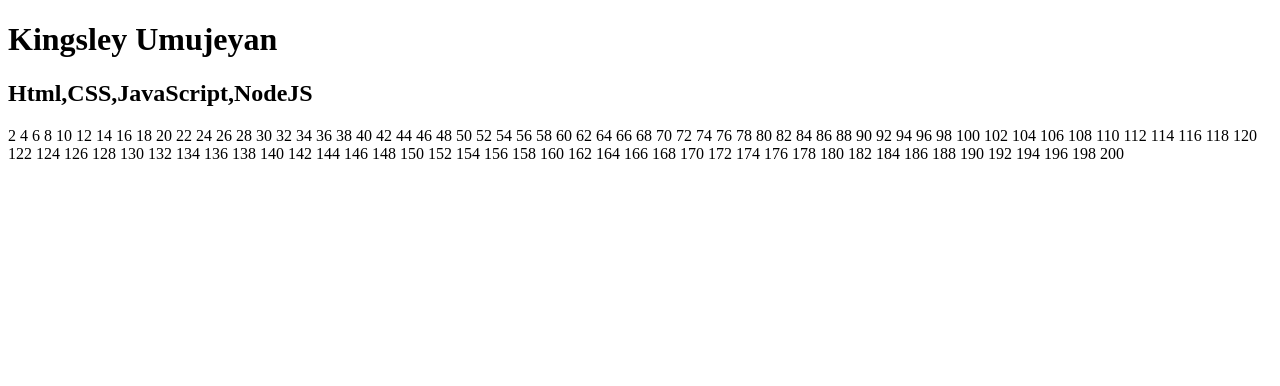
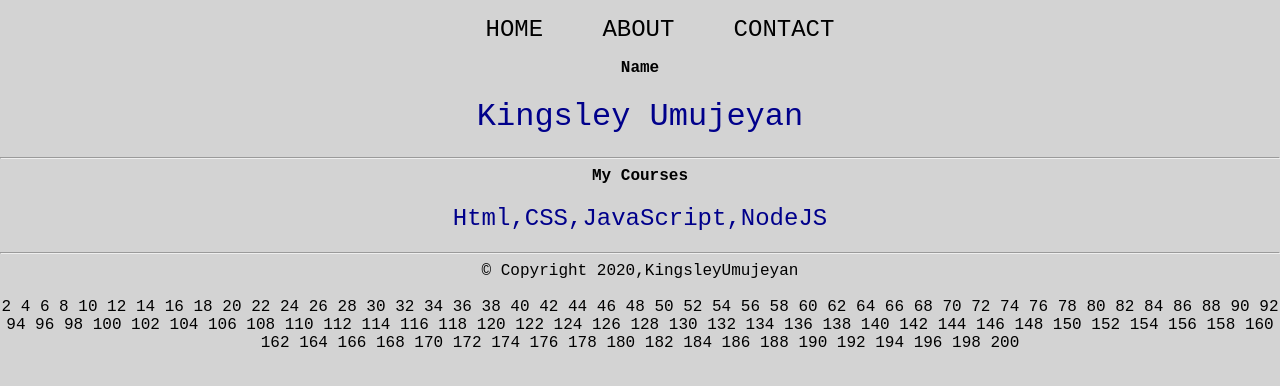
Before and after one commit to kuicpet/javascript_startng, a plain HTML site: page index.html in a window 1280 px wide. Drawn offline with Linux system fonts and the light colour scheme.

Commit message:
Added styling

```diff
--- /dev/null
+++ b/css/style.css
@@ -0,0 +1,31 @@
+*{
+    box-sizing: border-box;
+}
+body{
+    font-family: 'Courier New', Courier, monospace;
+    text-align: center;
+    margin: 0 auto;
+    padding: 0;
+    width: 100%;
+    height: auto;
+    background-color: lightgrey;
+}
+h1,h2{
+    color: darkblue;
+    font-weight: 400;
+}
+ul{
+    list-style: none;
+}
+li{
+    display: inline;
+}
+a{
+    text-decoration: none;
+    color: black;
+    font-size: 1.5em;
+    margin: 2%;
+}
+a:hover{
+    color: #7451eb;
+}
--- a/index.html
+++ b/index.html
@@ -6,11 +6,29 @@
         <title>JavaScript Test-1</title>
         <meta name="description" content="">
         <meta name="viewport" content="width=device-width, initial-scale=1">
-        <link rel="stylesheet" href="">
+        <link rel="stylesheet" href="./css/style.css">
     </head>
     <body>
-        <h1 id="name"></h1>
-        <h2 id="courses"></h2>
+        <header>
+            <nav>
+                <ul>
+                    <li><a href="#">HOME</a></li>
+                    <li><a href="#">ABOUT</a></li>
+                    <li><a href="#">CONTACT</a></li>
+                </ul>
+            </nav>
+        </header>
+        <main>
+            <div>
+                <b>Name</b>
+                <h1 id="name"></h1><hr>
+            </div>
+            <div>
+                <b>My Courses</b>
+                <h2 id="courses"></h2><hr>
+            </div>
+        </main>
+        <footer>&copy; Copyright 2020,KingsleyUmujeyan</footer><br>
        <script src="script.js"></script>
     </body>
 </html>
```
